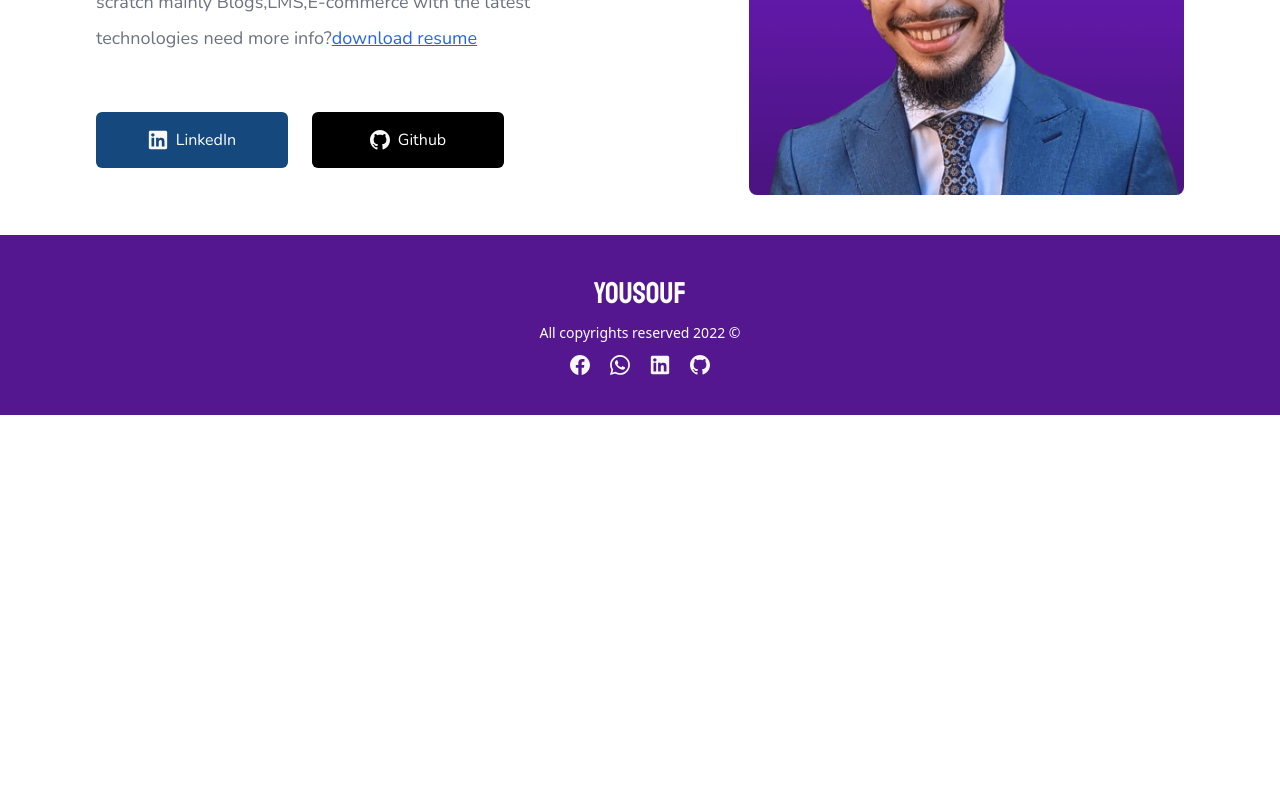
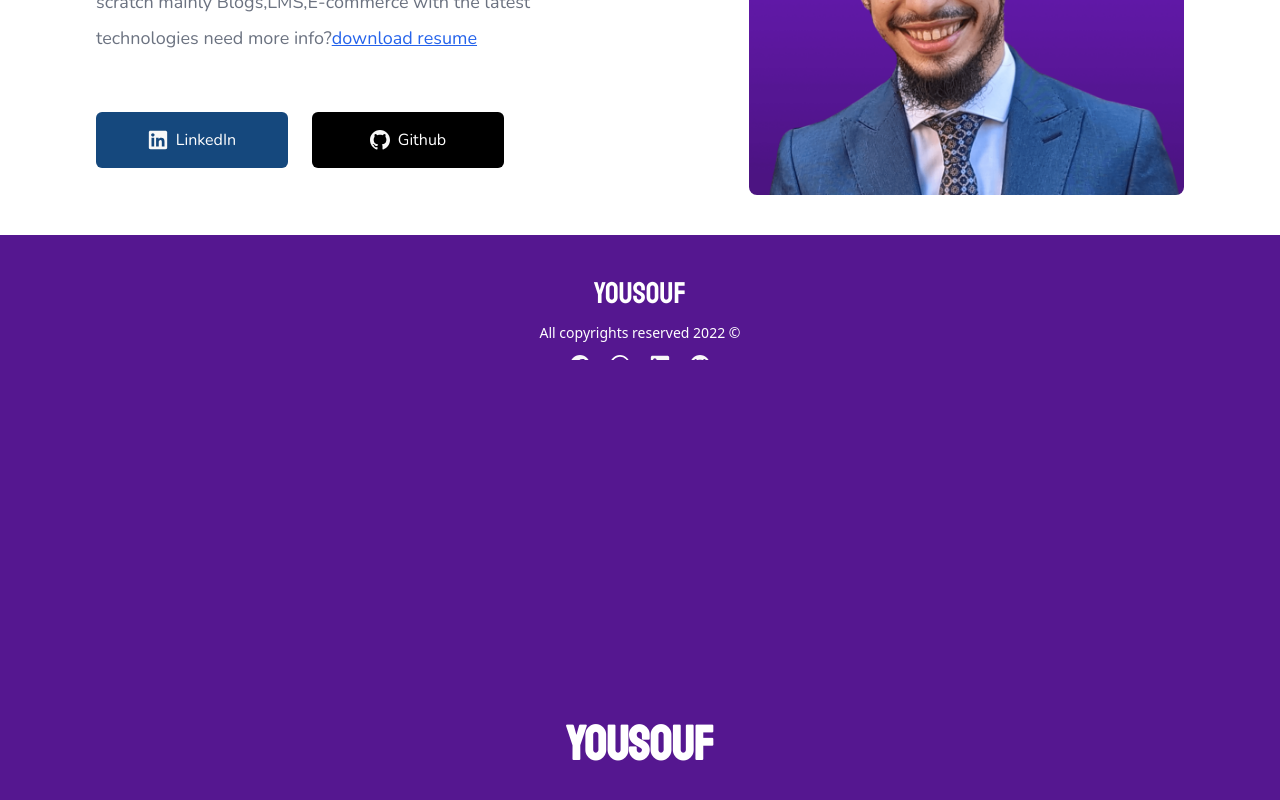
Before and after one commit to atheerweb/myNewPortfolio, a React (Create React App) app: page /#/ in a window 1280 px wide. Shown: the part 440-1240 px from the top of the page. Before the commit the page ends 855 px from the top, so only its background shows below. Built offline with nearby package versions, Linux system fonts and the light colour scheme.

Commit message:
initial transation animaiton

```diff
--- a/src/components/InitialTransition.js
+++ b/src/components/InitialTransition.js
@@ -3,22 +3,82 @@ import { motion } from "framer-motion";
 const blackBox = {
   initial: {
     height: "100vh",
-    bottom: "0",
+    bottom: 0,
   },
   animate: {
+    top: "100%",
+    transition: {
+      duration: 1,
+      when: "afterChildren",
+      ease: [0.87, 0, 0.13, 1],
+    },
+  },
+};
 
+const textContainer = {
+  initial: {
+    opacity: 1,
+  },
+  animate: {
+    opacity: 0,
+    transition: {
+      duration: 0.25,
+      when: "afterChildren",
+    },
+  },
+};
+
+const text = {
+  initial: {
+    y: 40,
+  },
+  animate: {
+    y: 80,
+    transition: {
+      duration: 1.5,
+      ease: [0.87, 0, 0.13, 1],
+    },
   },
 };
 
 function InitialTransition() {
   return (
-    <div className="fixed inset-0 flex items-center justify-center">
+    <div className="absolute inset-0 flex items-center justify-center">
       <motion.div
-        className="relative z-50 w-full bg-black"
+        className="relative z-50 w-full bg-primaryColor flex items-center justify-center"
         initial="initial"
         animate="animate"
         variants={blackBox}
-      />
+      >
+        <motion.svg className="absolute z-50 flex">
+          <pattern
+            id="pattern"
+            patternUnits="userSpaceOnUse"
+            width={750}
+            height={800}
+            className="text-white"
+          >
+            <rect className="w-full h-full fill-current" />
+            <motion.rect
+              variants={text}
+              className="w-full h-full text-primaryColor fill-current"
+            />
+          </pattern>
+          <text
+            className="text-5xl font-bold font-serif"
+            text-anchor="middle"
+            x="50%"
+            y="50%"
+            style={{ fill: "url(#pattern)" }}
+          >
+            YOUSOUF
+          </text>
+          <motion.svg
+            variants={textContainer}
+            className="absolute z-50 flex"
+          ></motion.svg>
+        </motion.svg>
+      </motion.div>
     </div>
   );
 }
--- a/src/pages/AboutMe/AboutMe.js
+++ b/src/pages/AboutMe/AboutMe.js
@@ -9,11 +9,9 @@ const Home = () => {
 
   return (
     <motion.div
-      initial={{ opacity: 0  }}
-      animate={{ opacity: 1 }}
-      exit={{ opacity: 0 }}
+
       >
-
+      <InitialTransition />
       <header className="flex items-center justify-between">
         <div className="flex flex-col gap-14">
           <div className="flex gap-6 flex-col">
```
